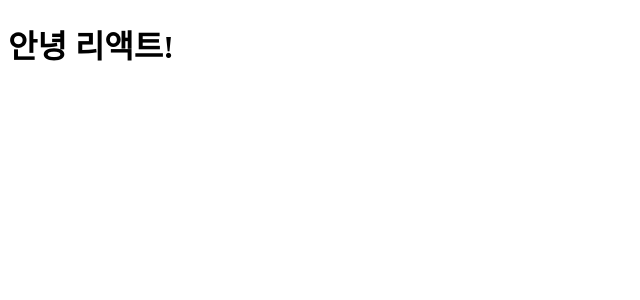
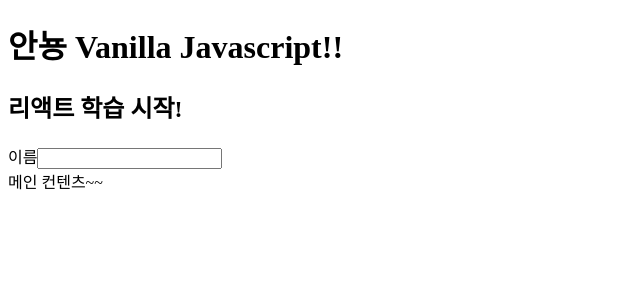
Before and after one commit to inhyeokoh/react-study202501, a React (Vite) app: page / in a window 1280 px wide. Shown: the top 300 px of the page, without its empty margins (0-640 px from the left). Built offline with nearby package versions, Linux system fonts and the light colour scheme.

Commit message:
# 1-3-1. JSX 기초

```diff
--- a/src/App.jsx
+++ b/src/App.jsx
@@ -1,8 +1,42 @@
 
+import React from 'react';
+
+// 컴포넌트
 function App() {
+
+  /*
+    jsx : 리액트에서 사용하는 특수한 js문법, 태그를 그대로 쓰면 알아서 변환
+
+    - 규칙 :
+    1. return안에있는 태그는 반드시 하나의 태그로 묶여야 함.
+    2. 빈 태그(닫는 태그가 없는)는 반드시 /> 로 마감
+    3. 태그의 class속성은 자바스크립트 키워드 class와 겹쳐서 className으로 표기
+    4. 의미없는 부모는 <React.Fragment>로 감싸면 됨
+    5. 변수값이나 함수를 출력할 때는 {}로 감싸면 됨.
+  */
+
+  // const $h1 = React.createElement('h1', null, '안녕 리액트!!');
+  const $h1 = <h1>안녕 리액트</h1>;
+
+  const subject = 'Vanilla Javascript!!';
+
+  // 렌더링 수행
+  // return $h1;
   return (
-    <h1>안녕 리액트!</h1>
-  )
+    <>
+      <header>
+        <h1 className='title'>안뇽 {subject}</h1>
+        <h2>리액트 학습 시작!</h2>
+        <label htmlFor='username'>이름</label>
+        <input
+          type='text'
+          id='username'
+        />
+      </header>
+      <main>메인 컨텐츠~~</main>
+    </>
+  );
 }
 
+
 export default App;
--- a/src/main.jsx
+++ b/src/main.jsx
@@ -1,7 +1,4 @@
+import { createRoot } from 'react-dom/client';
+import App from './App';
 
-import { createRoot } from 'react-dom/client'
-import App from './App.jsx'
-
-createRoot(document.getElementById('root')).render(
-    <App />
-)
+createRoot(document.getElementById('root')).render(<App />);
```
